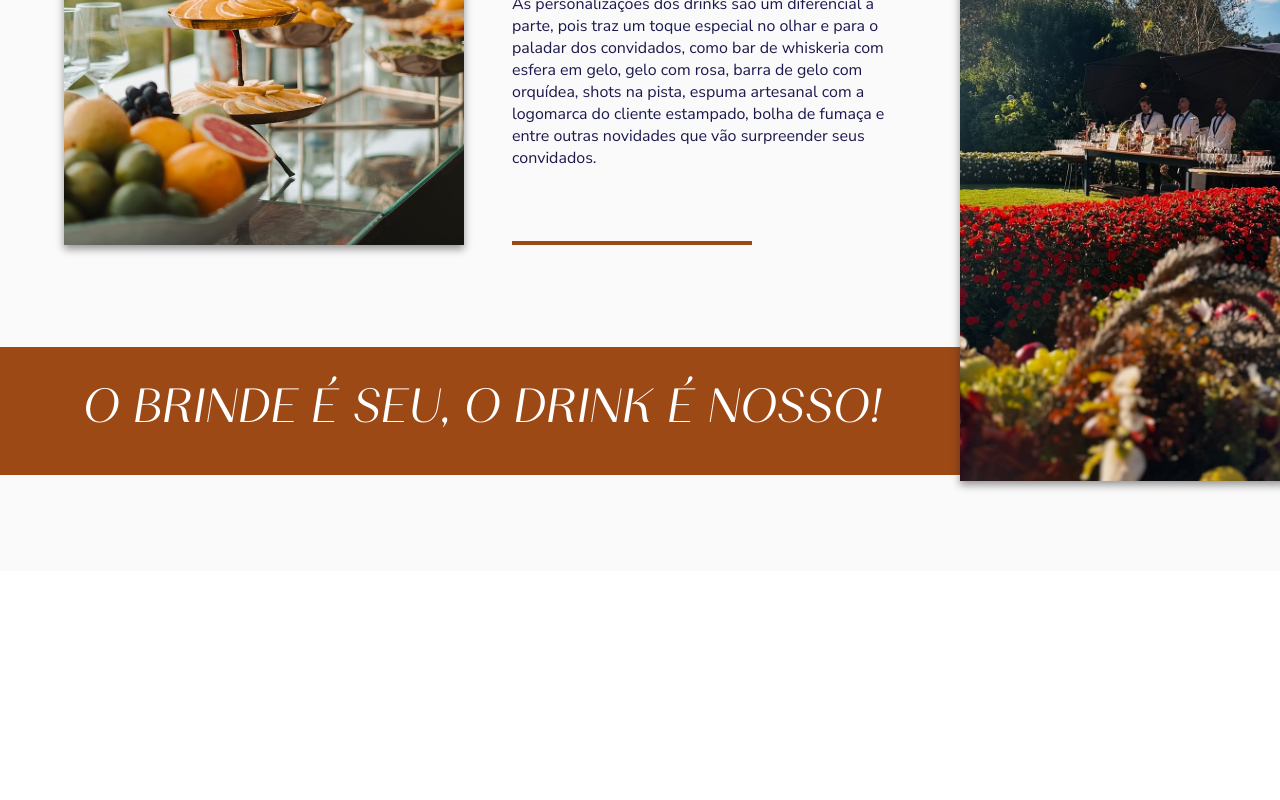
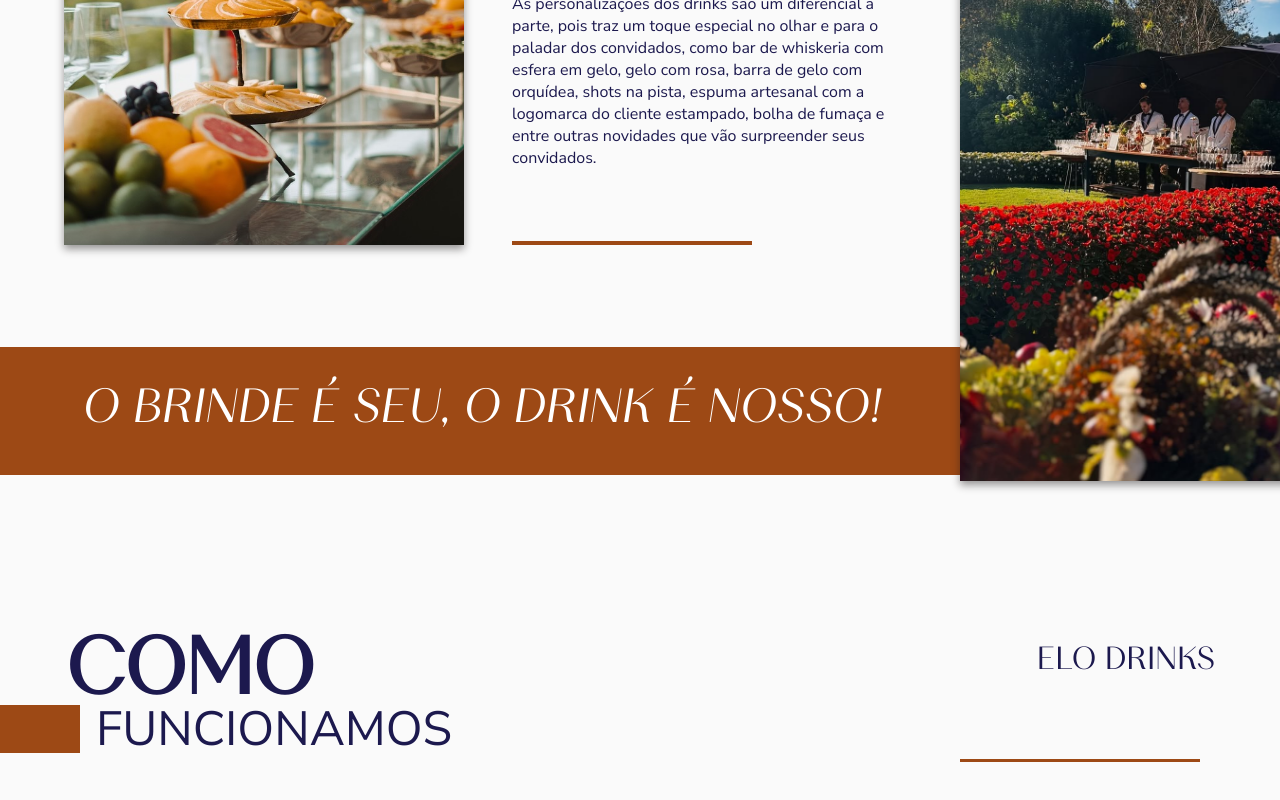
Before and after one commit to Gangue-da-Van-Branca/Frontend-Drinks, a React (Vite) app: page /home in a window 1280 px wide. Shown: the part 1415-2215 px from the top of the page. Before the commit the page ends 1986 px from the top, so only its background shows below. Built offline with nearby package versions, Linux system fonts and the light colour scheme.

Commit message:
Base da seção de funcionamento

```diff
--- /dev/null
+++ b/src/components/ComoFunciona/ComoFunciona.css
@@ -0,0 +1,38 @@
+.como-funciona {
+    padding-top: 4rem;
+    padding-bottom: 6rem;
+    background-color: #fafafa;
+    color: #1c194e;
+    font-family: "NunitoSans", sans-serif;
+    position: relative;
+  }
+
+  .titleFunciona{
+    display: flex;
+    align-items: flex-end;
+    justify-content: space-between;
+    position: relative;
+  }
+
+  .box-esq {
+    background: #9d4915;
+    width: 5rem;
+    height:3rem;
+    left: 0;
+    position: flex;
+  }
+
+  .titleFunciona p {
+    font-size: 2rem;
+    font-family: "SedraRegular", sans-serif;
+    text-align: left;
+    padding-right: 4rem;
+    margin-bottom: 0.5rem;
+  }
+
+  .titleFunciona h1 {
+    font-size: 5rem;
+    font-family: "SedraRegular", sans-serif;
+    padding-left: 4rem;
+    line-height: 0.5;
+  }
--- /dev/null
+++ b/src/components/ComoFunciona/ComoFunciona.jsx
@@ -0,0 +1,22 @@
+import React from "react";
+import "./ComoFunciona.css";
+
+const QuemSomos = () => {
+  return (
+    <section className="como-funciona" id="como-funciona">
+      <div className="titleFunciona">
+        <h1>COMO</h1>
+        <p>ELO DRINKS</p>
+      </div>
+      <div className="teste">
+        <div className="box-esq"></div>
+        <p>FUNCIONAMOS</p>
+        <div className="line-top"></div>
+      </div>
+
+
+    </section>
+  );
+};
+
+export default QuemSomos;
--- a/src/pages/Cliente/Home/Home.jsx
+++ b/src/pages/Cliente/Home/Home.jsx
@@ -2,6 +2,7 @@ import React from "react";
 import Header from "../../../components/Header/Header";
 import QuemSomos from "../../../components/QuemSomos/QuemSomos";
 import Hero from "../../../components/hero/Hero";
+import ComoFunciona  from "../../../components/ComoFunciona/ComoFunciona";
 
 function Home(){
     return (
@@ -9,6 +10,8 @@ function Home(){
             <Header />
             <Hero />
             <QuemSomos />
+            <ComoFunciona />
+
         </div>
     )
 }
```
